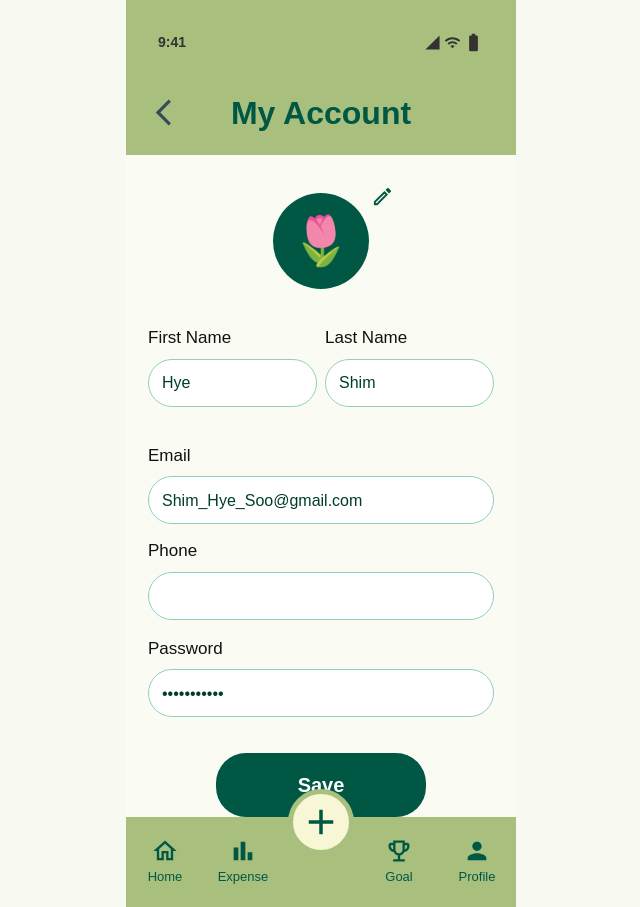
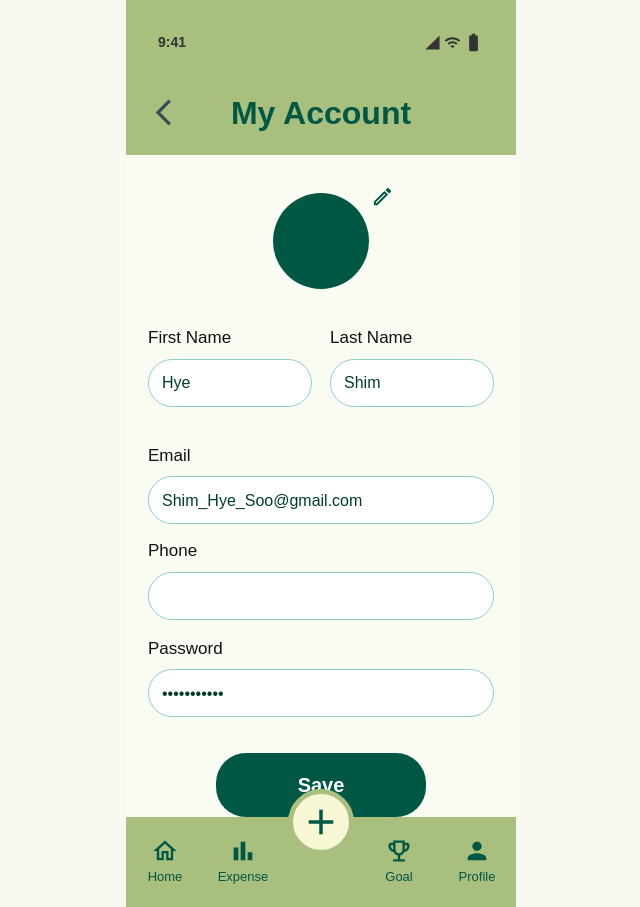
Before and after one commit to G4-Expense-Tracker/4G-Expense-Tracker, a React (Vite) app in the folder canopy-FRONTEND/: page /account in a window 1280 px wide. Shown: the whole page, without its empty margins (319-959 px from the left). Built offline with nearby package versions, Linux system fonts and the light colour scheme.

Commit message:
DEV 76 Fixing the spacing of the page

```diff
--- a/canopy-FRONTEND/src/components/profile_pages/account/AccountPage.jsx
+++ b/canopy-FRONTEND/src/components/profile_pages/account/AccountPage.jsx
@@ -109,7 +109,6 @@ export default function AccountPage() {
                 justifyContent: "center",
               }}
             >
-              <Typography sx={{ fontSize: 48 }}>🌷</Typography>
             </Box>
 
             <IconButton
@@ -127,7 +126,7 @@ export default function AccountPage() {
         </Box>
 
         {/* First + Last Name */}
-        <Box sx={{ display: "flex", gap: "8px", mb: "20px" }}>
+        <Box sx={{ display: "flex", gap: "18px", mb: "20px" }}>
           <Box sx={{ flex: 1 }}>
             <Typography sx={labelStyle}>First Name</Typography>
             <TextField fullWidth defaultValue="Hye" sx={smallInputStyle} />
```
